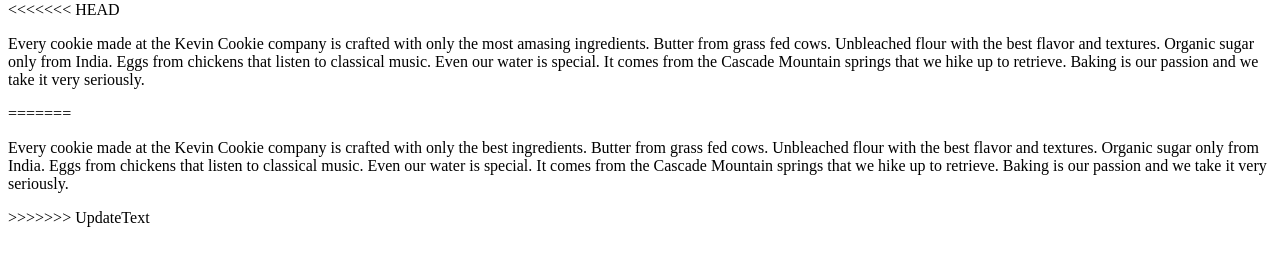
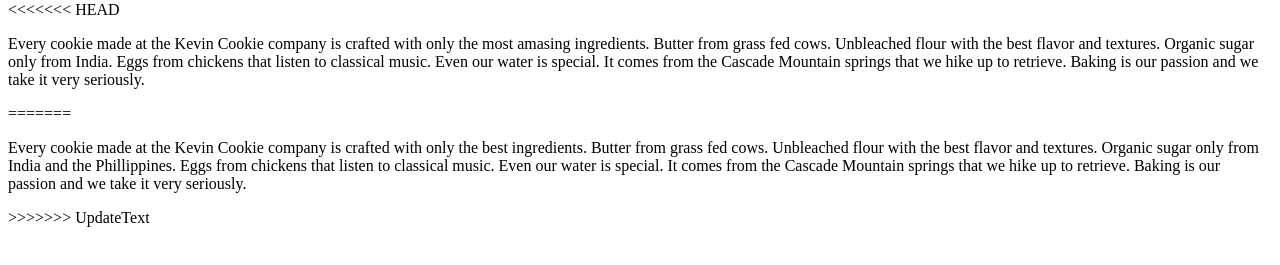
Before and after one commit to bakhtiyar1979/kevincookiecompany.com1, a plain HTML site: page index.htm in a window 1280 px wide. Shown: the part 79-344 px from the top of the page. Drawn offline with Linux system fonts and the light colour scheme.

Commit message:
Update index.htm

```diff
--- a/index.htm
+++ b/index.htm
@@ -14,7 +14,7 @@ to retrieve. Baking is our passion and we take it very
 seriously.</p>
 =======
 <p>Every cookie made at the Kevin Cookie company is crafted with only the best ingredients. Butter from grass fed cows.
-Unbleached flour with the best flavor and textures. Organic sugar only from India. Eggs from chickens that listen to classical music.
+Unbleached flour with the best flavor and textures. Organic sugar only from India and the Phillippines. Eggs from chickens that listen to classical music.
 Even our water is special. It comes from the Cascade Mountain springs that we hike up to retrieve. Baking is our passion and we take it very seriously.</p>
 >>>>>>> UpdateText
 
```
